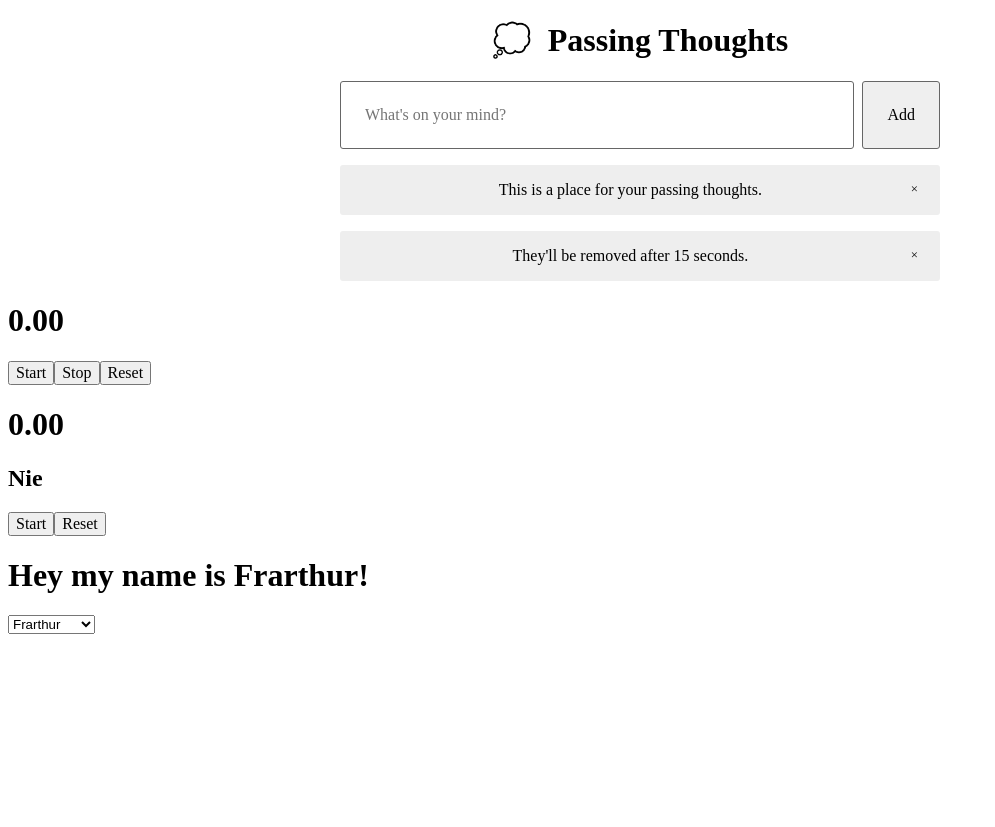
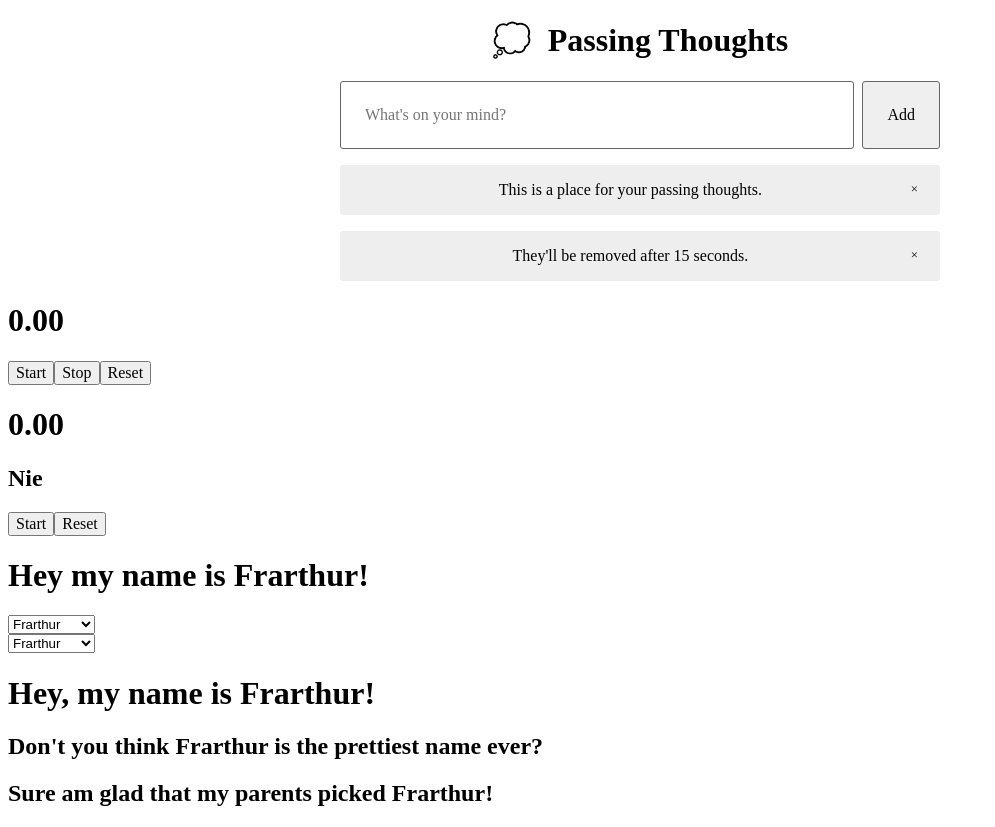
Before and after one commit to Qenick/public-react-sandbox, a React (Create React App) app: page / in a window 1280 px wide. Shown: the whole page, without its empty margins (0-995 px from the left). Before the commit the page ends 800 px from the top, so only its background shows below. Built offline with nearby package versions, Linux system fonts and the light colour scheme.

Commit message:
Sibling update thru Parent

```diff
--- a/src/App.js
+++ b/src/App.js
@@ -5,12 +5,15 @@ import PassingThoughts from "./views/PassingThoughts/PassingThoughts";
 import StatelessComponentsUpdatingTheirParents
   from "./views/StatelessComponentsUpdatingTheirParents/StatelessComponentsUpdatingTheirParents";
 
+import SiblingUpdate from "./views/SiblingUpdate/SiblingUpdate";
+
 function App()  {
     return (
       <div>
         <PassingThoughts />
         <Clocks/>
         <StatelessComponentsUpdatingTheirParents />
+        <SiblingUpdate />
       </div>
     );
 }
--- /dev/null
+++ b/src/views/SiblingUpdate/Child.js
@@ -0,0 +1,29 @@
+import React from 'react';
+
+export class Child extends React.Component {
+  constructor(props) {
+    super(props);
+
+    this.handleChange = this.handleChange.bind(this);
+  }
+
+  handleChange(e) {
+    const name = e.target.value;
+    this.props.onChange(name);
+  }
+
+  render() {
+    return (
+      <div>
+        <select
+          id="great-names"
+          onChange={this.handleChange}>
+
+          <option value="Frarthur">Frarthur</option>
+          <option value="Gromulus">Gromulus</option>
+          <option value="Thinkpiece">Thinkpiece</option>
+        </select>
+      </div>
+    );
+  }
+}
--- /dev/null
+++ b/src/views/SiblingUpdate/Sibling.js
@@ -0,0 +1,14 @@
+import React from 'react';
+
+export class Sibling extends React.Component {
+  render() {
+    const name = this.props.name;
+    return (
+      <div>
+        <h1>Hey, my name is {name}!</h1>
+        <h2>Don't you think {name} is the prettiest name ever?</h2>
+        <h2>Sure am glad that my parents picked {name}!</h2>
+      </div>
+    );
+  }
+}
--- /dev/null
+++ b/src/views/SiblingUpdate/SiblingUpdate.js
@@ -0,0 +1,33 @@
+//Codecademy - React - Sibling update thru Parent Class Comp
+
+import React from 'react';
+
+import { Child } from './Child';
+import { Sibling } from './Sibling';
+
+class SiblingUpdate extends React.Component {
+  constructor(props) {
+    super(props);
+
+    this.state = { name: 'Frarthur' };
+
+    this.changeName = this.changeName.bind(this);
+  }
+
+  changeName(newName) {
+    this.setState({
+      name: newName
+    });
+  }
+
+  render() {
+    return (
+      <div>
+        <Child onChange={this.changeName} />
+        <Sibling name={this.state.name} />
+      </div>
+    );
+  }
+}
+
+export default SiblingUpdate;
--- a/src/views/StatelessComponentsUpdatingTheirParents/StatelessComponentsUpdatingTheirParents.js
+++ b/src/views/StatelessComponentsUpdatingTheirParents/StatelessComponentsUpdatingTheirParents.js
@@ -1,7 +1,7 @@
 //Codecademy-React CHILD COMPONENTS UPDATE THEIR PARENTS' STATE
 
 import React from 'react';
-import ReactDOM from 'react-dom';
+
 import { Child } from './Child';
 
 class StatelessComponentsUpdatingTheirParents extends React.Component {
```
